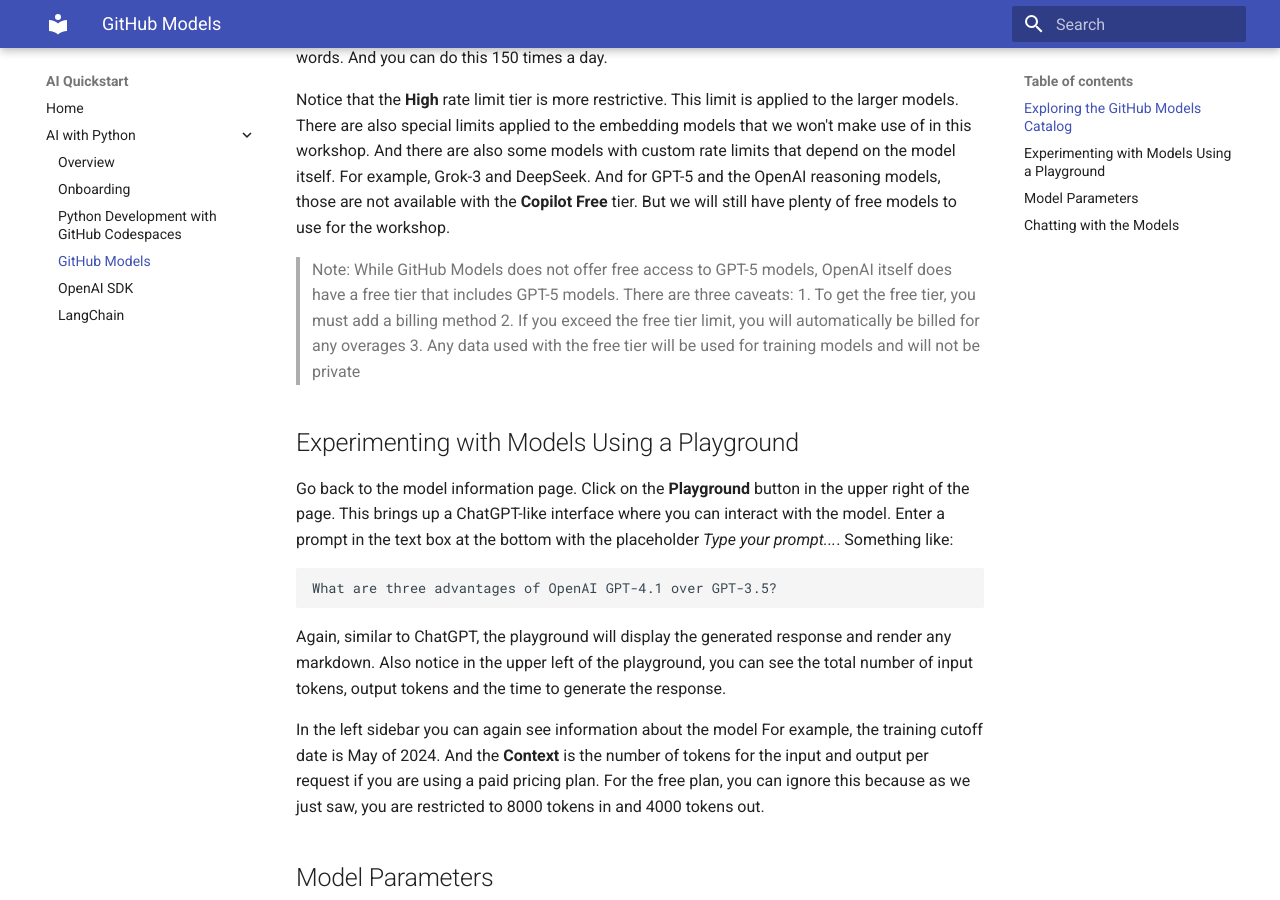
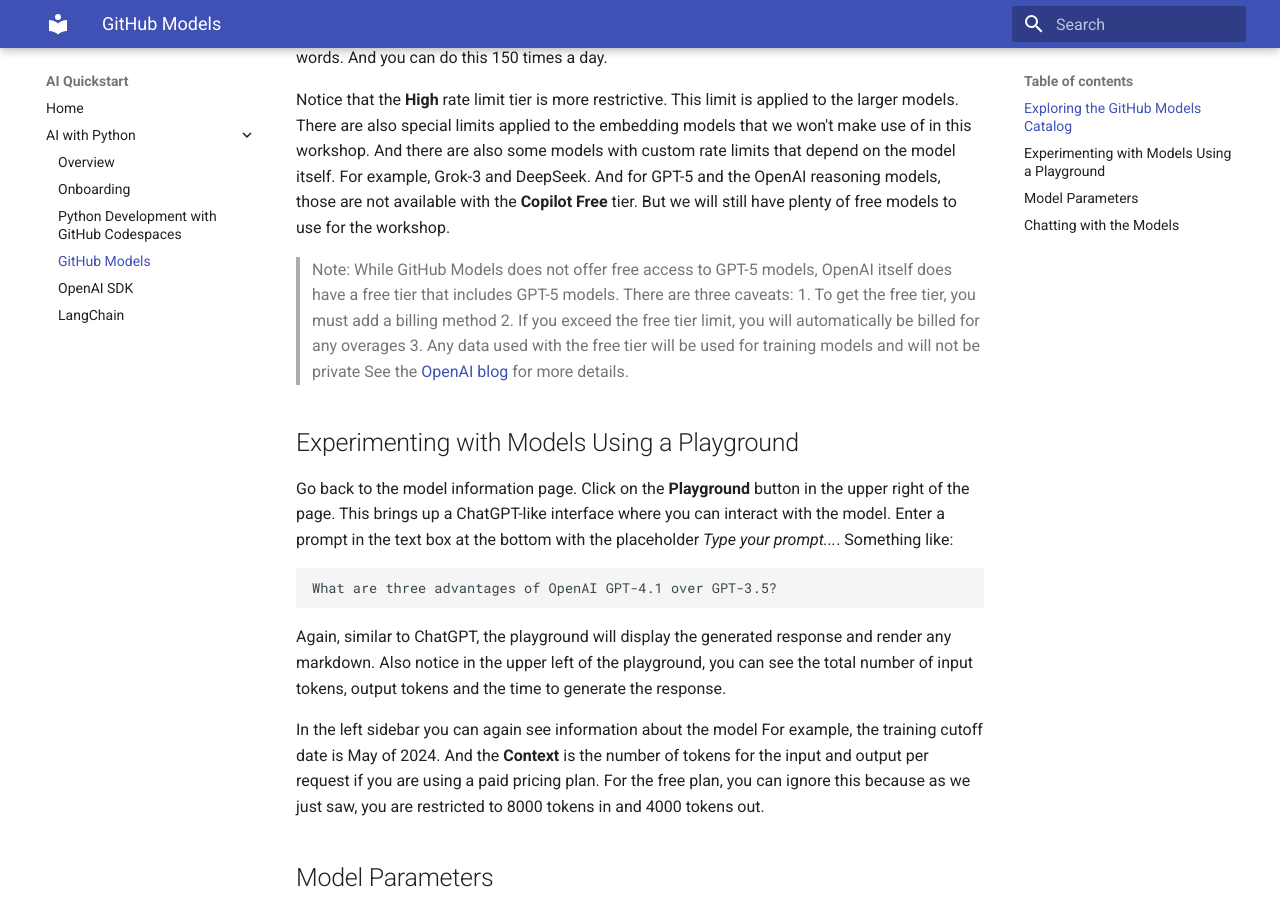
Before and after one commit to get-aiquickstart/get-aiquickstart.github.io, an MkDocs documentation site: the page built from docs/python/github_models.md, in a window 1280 px wide and 900 px high, scrolled down 945 px. Built offline with MkDocs 1.6.1 and Material for MkDocs 9.7.7, drawn with Linux system fonts in a browser that asks for light colours.

Commit message:
Added data sharing link to GitHub Models

```diff
--- a/docs/python/github_models.md
+++ b/docs/python/github_models.md
@@ -22,6 +22,7 @@
 > 1. To get the free tier, you must add a billing method
 > 2. If you exceed the free tier limit, you will automatically be billed for any overages
 > 3. Any data used with the free tier will be used for training models and will not be private
+> See the [OpenAI blog](https://help.openai.com/en/articles/10306912-sharing-feedback-evaluation-and-fine-tuning-data-and-api-inputs-and-outputs-with-openai) for more details.
 
 ## Experimenting with Models Using a Playground
 
```
